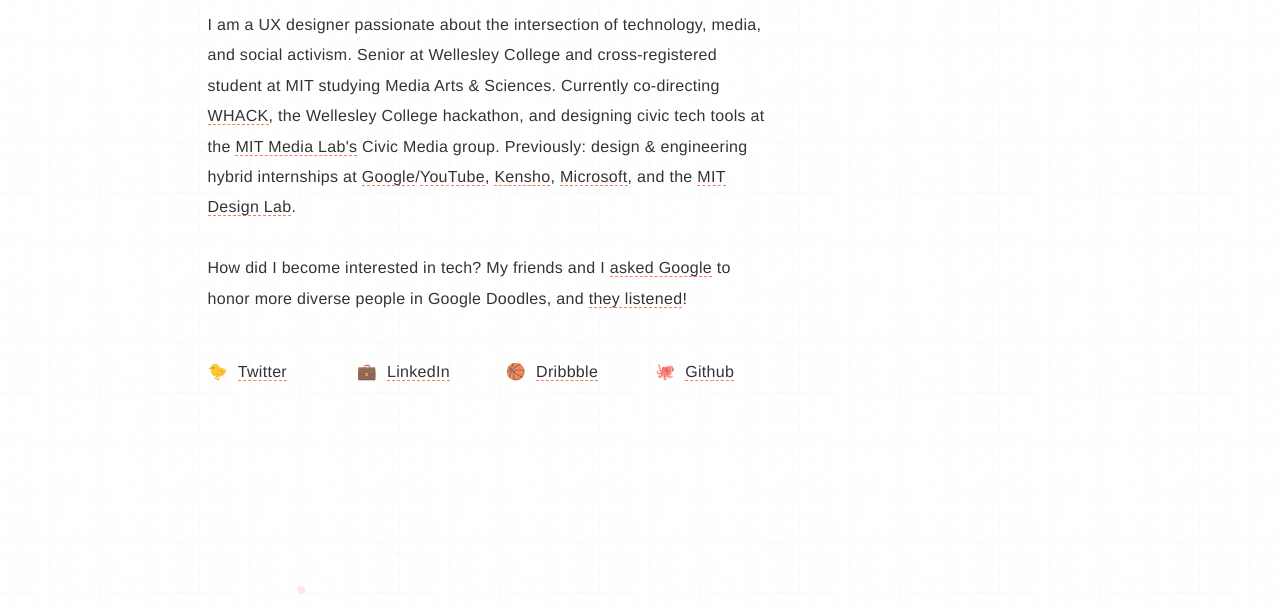
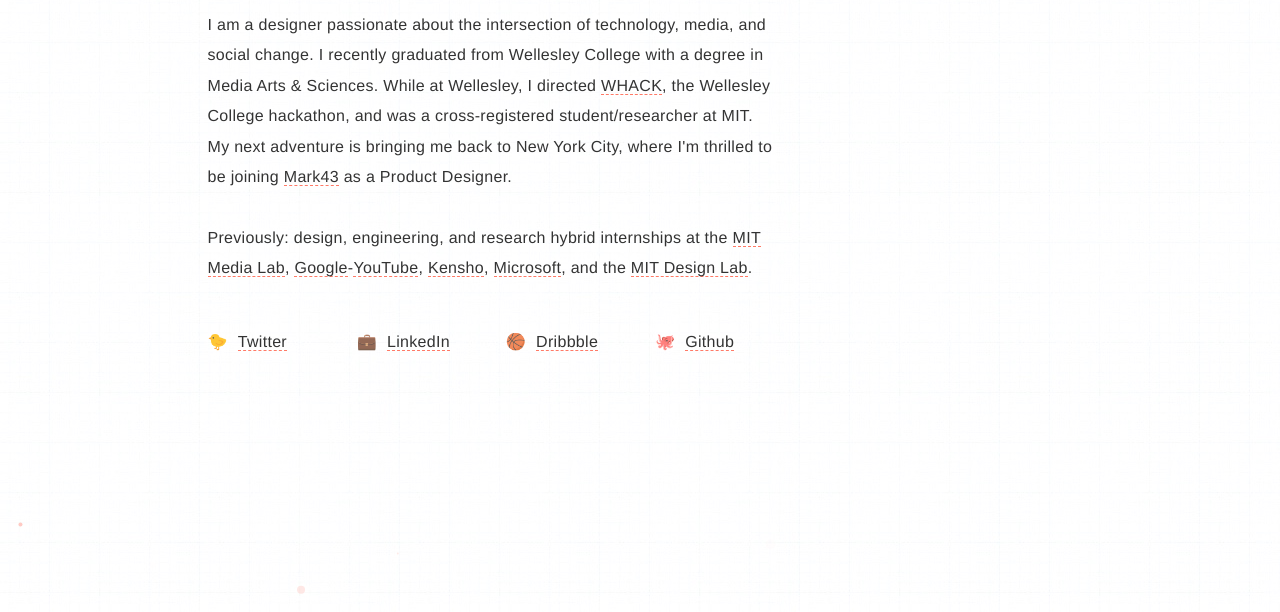
Before and after one commit to kma2/website, a plain HTML site: page index.html in a window 1280 px wide. Shown: the part 188-800 px from the top of the page. Drawn offline with nearby package versions, Linux system fonts and the light colour scheme; a web font is replaced by a local one.

Commit message:
updated intro

```diff
--- a/index.html
+++ b/index.html
@@ -55,14 +55,16 @@
           <div class="col-lg-10 mx-auto">
             <div class="col-lg-8">
               <h2>Katy Ma</h2>
-              <p class="lead">I am a UX designer passionate about the intersection of technology, media, and social activism. Senior at Wellesley College and cross-registered student at MIT studying Media Arts & Sciences. Currently co-directing <a target="_blank" href="http://wellesleyhacks.org">WHACK</a>, the Wellesley College hackathon, and designing civic tech tools at the <a target="_blank" href="https://www.media.mit.edu/groups/civic-media/overview">MIT Media Lab's</a> Civic Media group.
-              Previously: design & engineering hybrid internships at <a target="_blank" href="http://www.google.com">Google</a>/<a target="_blank" href="http://www.youtube.com">YouTube</a>, <a target="_blank" href="http://www.kensho.com">Kensho</a>, <a target="_blank" href="https://www.microsoft.com">Microsoft</a>,
+              <p class="lead">I am a designer passionate about the intersection of technology, media, and social change. I recently graduated from Wellesley College with a degree in Media Arts & Sciences. While at Wellesley, I directed <a target="_blank" href="http://wellesleyhacks.org">WHACK</a>, the Wellesley College hackathon, and was a cross-registered student/researcher at MIT.
+              My next adventure is bringing me back to New York City, where I'm thrilled to be joining <a target="_blank" href="http://mark43.com">Mark43</a> as a Product Designer.
+              <br><br>
+              Previously: design, engineering, and research hybrid internships at the <a target="_blank" href="http://www.media.mit.edu">MIT Media Lab</a>, <a target="_blank" href="http://www.google.com">Google</a>-<a target="_blank" href="http://www.youtube.com">YouTube</a>, <a target="_blank" href="http://www.kensho.com">Kensho</a>, <a target="_blank" href="https://www.microsoft.com">Microsoft</a>,
               and the <a target="_blank" href="https://design.mit.edu">MIT Design Lab</a>.
               <br><br>
-              How did I become interested in tech? My friends and I <a target="_blank" href="http://www.sparksummit.com/doodleus"> asked
+              <!-- How did I become interested in tech? My friends and I <a target="_blank" href="http://www.sparksummit.com/doodleus"> asked
               Google</a> to honor more diverse people in Google Doodles, and <a target="_blank" href="http://blogs.wsj.com/digits/2014/02/27/googles-doodles-oodles-of-men">
               they listened</a>!
-              <br><br>
+              <br><br> -->
               <div class="row">
                 <div class="social col-lg-3"><span class="icon">🐤</span><a target="_blank" href="https://twitter.com/katy__ma">Twitter</a></div>
                 <div class="social col-lg-3"><span class="icon">💼</span><a target="_blank" href="https://www.linkedin.com/in/katyma">LinkedIn</a></div>
```
